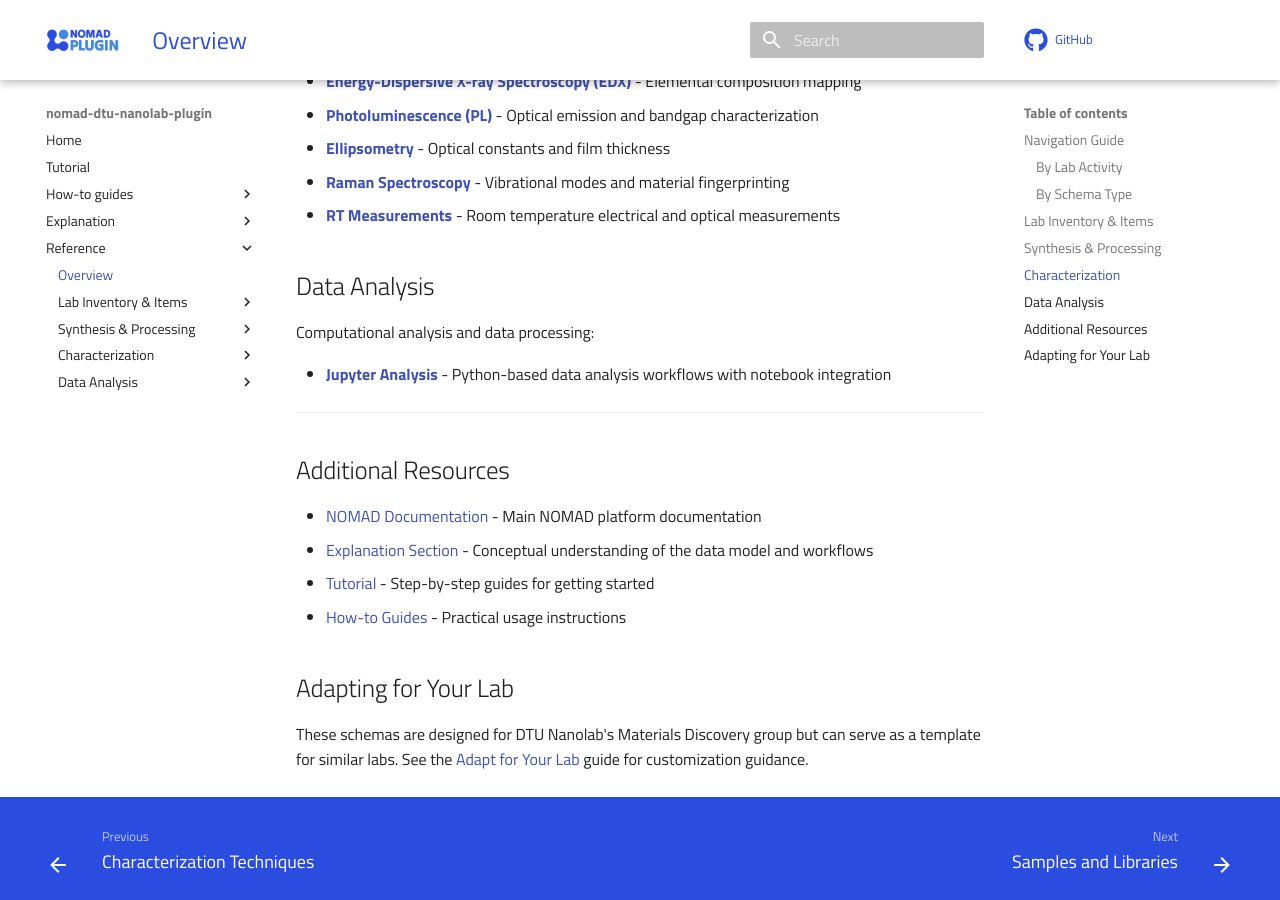
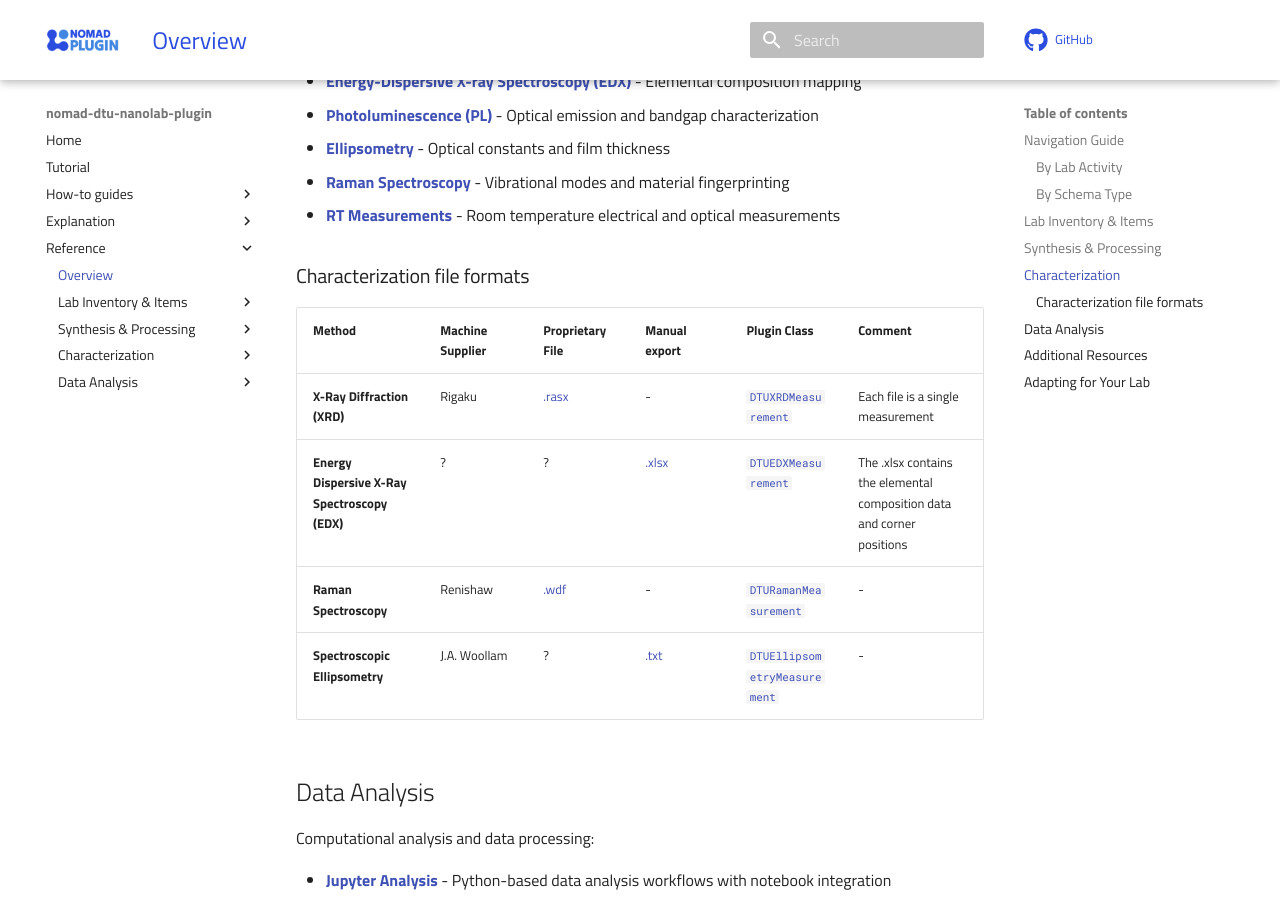
Before and after one commit to DTU-Nanolab-materials-discovery/nomad-dtu-nanolab-plugin, an MkDocs documentation site: the page built from docs/reference/index.md, in a window 1280 px wide and 900 px high, scrolled down 1792 px. Built offline with MkDocs 1.6.1 and Material for MkDocs 9.7.7, drawn with Linux system fonts in a browser that asks for light colours; comment, search, counter and statistics services are not loaded.

Commit message:
Add characterization methods table to index and remove references document

```diff
--- a/docs/reference/index.md
+++ b/docs/reference/index.md
@@ -61,6 +61,14 @@ Measurement techniques for materials characterization:
 - **[Raman Spectroscopy](raman.md)** - Vibrational modes and material fingerprinting
 - **[RT Measurements](rt.md)** - Room temperature electrical and optical measurements
 
+### Characterization file formats
+| Method | Machine Supplier | Proprietary File | Manual export | Plugin Class | Comment |
+|--------|------------------|------------------|-----------------|--------------|---------|
+| **X-Ray Diffraction (XRD)** | Rigaku | [.rasx](https://github.com/DTU-Nanolab-materials-discovery/nomad-dtu-nanolab-plugin/blob/main/tests/data/ZnO_XRD_map/ZnO%20ALD%20training_001_1_0-000_0-000.rasx) | - | [`DTUXRDMeasurement`](xrd.md) | Each file is a single measurement |
+| **Energy Dispersive X-Ray Spectroscopy (EDX)** | ? | ? | [.xlsx](https://github.com/DTU-Nanolab-materials-discovery/nomad-dtu-nanolab-plugin/blob/main/tests/data/mittma_00012_FR.xlsx) | [`DTUEDXMeasurement`](edx.md) | The .xlsx contains the elemental composition data and corner positions |
+| **Raman Spectroscopy** | Renishaw | [.wdf](https://github.com/DTU-Nanolab-materials-discovery/nomad-dtu-nanolab-plugin/blob/main/tests/data/indiogo_0019_RTP_hc_1x10s_P1_x20_map_0.wdf) | - | [`DTURamanMeasurement`](raman.md) | - |
+| **Spectroscopic Ellipsometry** | J.A. Woollam | ? | [.txt](https://github.com/DTU-Nanolab-materials-discovery/nomad-dtu-nanolab-plugin/blob/main/tests/data/eugbe_0009_RTP_hc_SiO2_map_nk_vs_energy.txt) | [`DTUEllipsometryMeasurement`](ellipsometry.md) | - |
+
 ## Data Analysis
 
 Computational analysis and data processing:
```
Also changed, not shown: docs/reference/references.md (deleted, +0 -10 lines).
